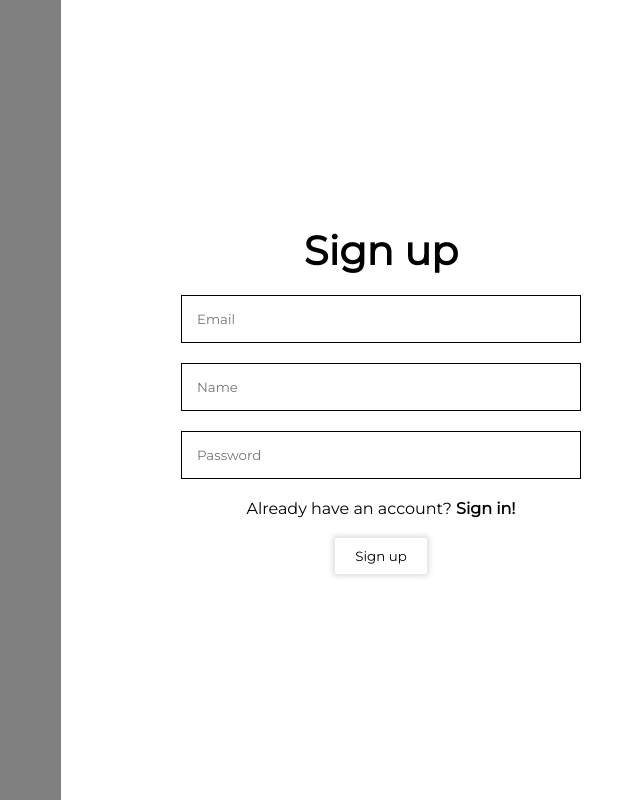
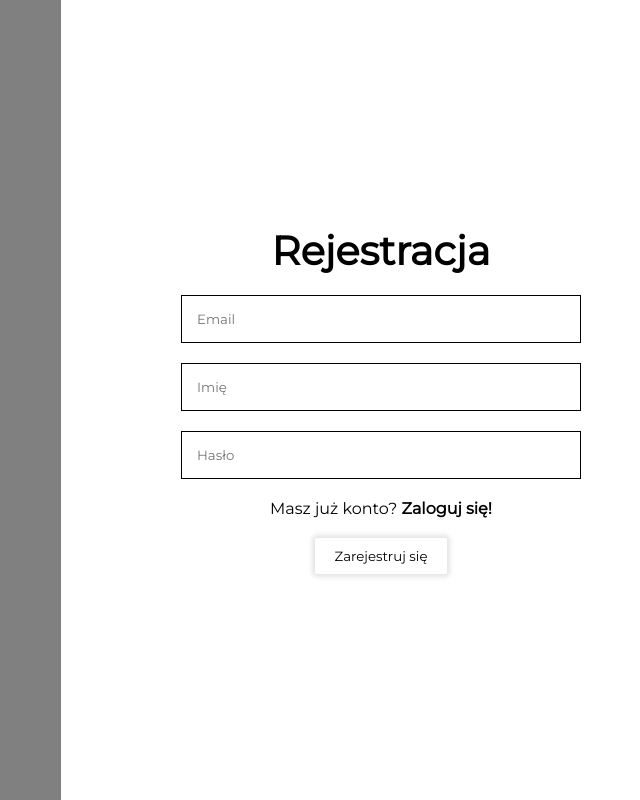
Before and after one commit to Ciczau/planetnik, a Next.js app in the folder app/: page /register in a window 1280 px wide. Shown: the whole page, without its empty margins (579-1219 px from the left). Built offline with nearby package versions, Linux system fonts and the light colour scheme; no server answers.

Commit message:
chore: rename to polish

```diff
--- a/app/src/app/sections/LoginRegister/LoginRegister.tsx
+++ b/app/src/app/sections/LoginRegister/LoginRegister.tsx
@@ -35,33 +35,33 @@ const LoginRegister = ({ type }: Props) => {
       <S.RightContainer>
         <S.Form onSubmit={handleSubmit(onSubmit)}>
           <Typography tag="h1">
-            {type === "register" ? "Sign up" : "Sign in"}
+            {type === "register" ? "Rejestracja" : "Logowanie"}
           </Typography>
           <S.Input {...register("email")} placeholder="Email" width={300} />
           {type === "register" && (
-            <S.Input {...register("name")} placeholder="Name" width={300} />
+            <S.Input {...register("name")} placeholder="Imię" width={300} />
           )}
           <S.Input
             {...register("password")}
             width={300}
-            placeholder="Password"
+            placeholder="Hasło"
             type="password"
           />
           <S.Information>
             {type === "register" ? (
               <>
-                Already have an account?{" "}
-                <b onClick={() => router.push("/login")}>Sign in!</b>
+                Masz już konto?{" "}
+                <b onClick={() => router.push("/login")}>Zaloguj się!</b>
               </>
             ) : (
               <>
-                Don&apos;t have an account?{" "}
-                <b onClick={() => router.push("/register")}>Sign up!</b>
+                Nie posiadasz jeszcze konta?{" "}
+                <b onClick={() => router.push("/register")}>Zarejestruj się!</b>
               </>
             )}
           </S.Information>
           <Button version="secondary">
-            {type === "register" ? "Sign up" : "Sign in"}
+            {type === "register" ? "Zarejestruj się" : "Zaloguj się"}
           </Button>
         </S.Form>
       </S.RightContainer>
```
